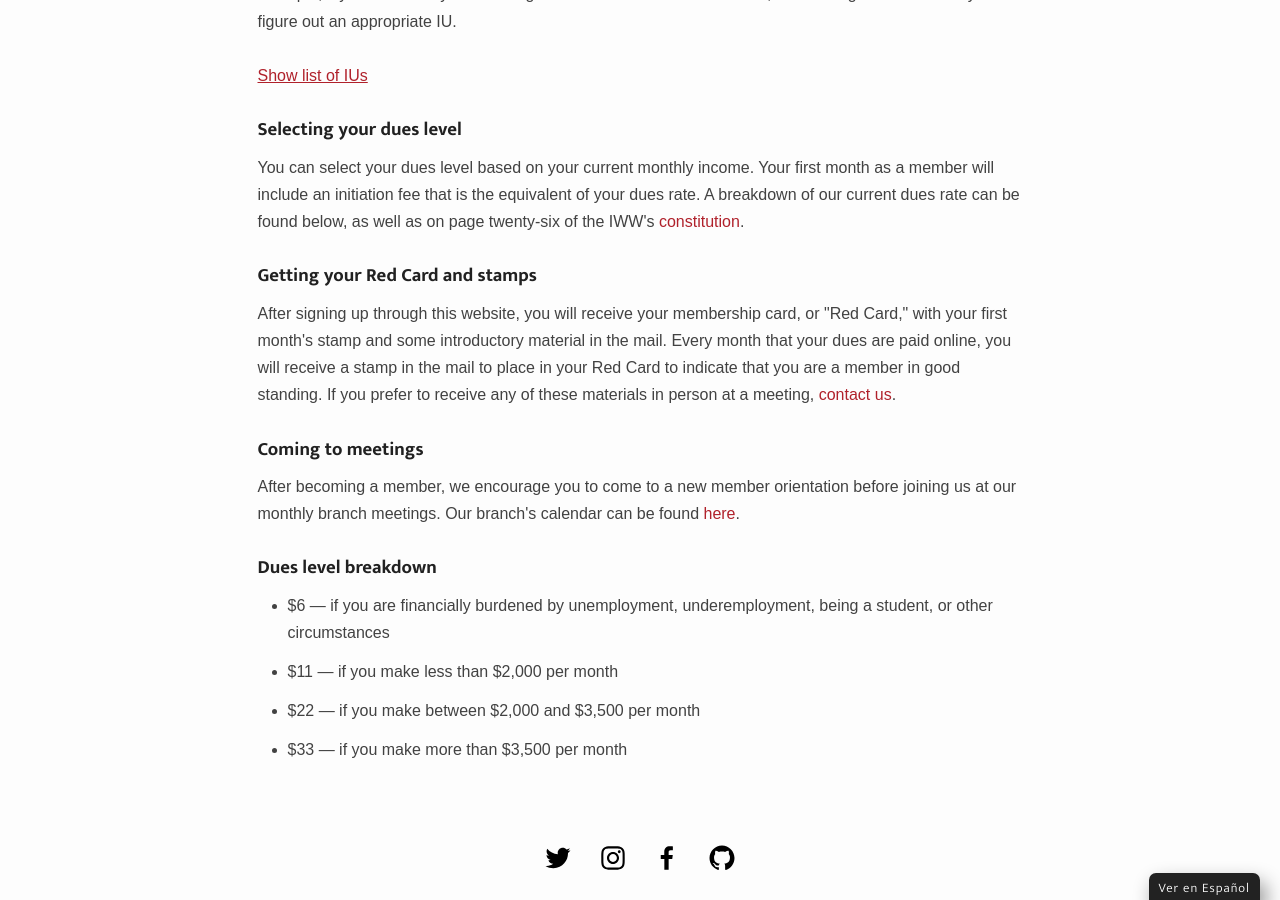
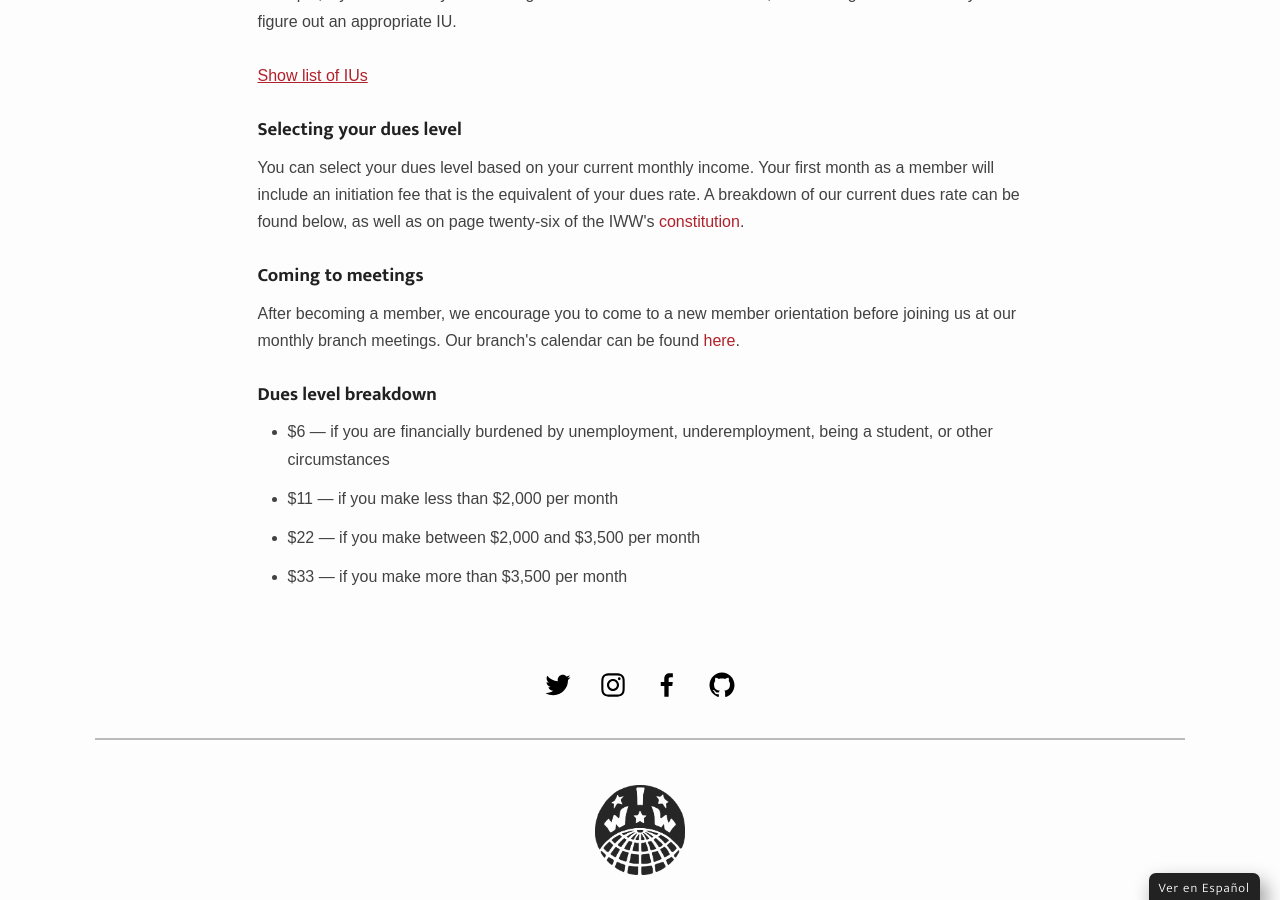
Before and after one commit to IWW-NYC-GMB/iww.nyc, a Jekyll site: the page built from join.html, in a window 1280 px wide and 900 px high, scrolled down 1116 px. Built offline with Jekyll 4.4.1, drawn with Linux system fonts in a browser that asks for light colours; some web fonts are replaced.

Commit message:
Update join.html

```diff
--- a/join.html
+++ b/join.html
@@ -220,8 +220,6 @@
 </script>
 <h3>Selecting your dues level</h3>
 You can select your dues level based on your current monthly income. Your first month as a member will include an initiation fee that is the equivalent of your dues rate. A breakdown of our current dues rate can be found below, as well as on page twenty-six of the IWW's <a href="https://www.iww.org/PDF/Constitutions/CurrentIWWConstitution.pdf">constitution</a>.<br><br>
-<h3>Getting your Red Card and stamps</h3>
-After signing up through this website, you will receive your membership card, or "Red Card," with your first month's stamp and some introductory material in the mail. Every month that your dues are paid online, you will receive a stamp in the mail to place in your Red Card to indicate that you are a member in good standing. If you prefer to receive any of these materials in person at a meeting, <a href="{{site.baseurl}}/contact">contact us</a>.<br><br>
 <h3>Coming to meetings</h3>
 After becoming a member, we encourage you to come to a new member orientation before joining us at our monthly branch meetings. Our branch's calendar can be found <a href="{{site.baseurl}}/events">here</a>.<br><br>
 <h3>Dues level breakdown</h3>
```
